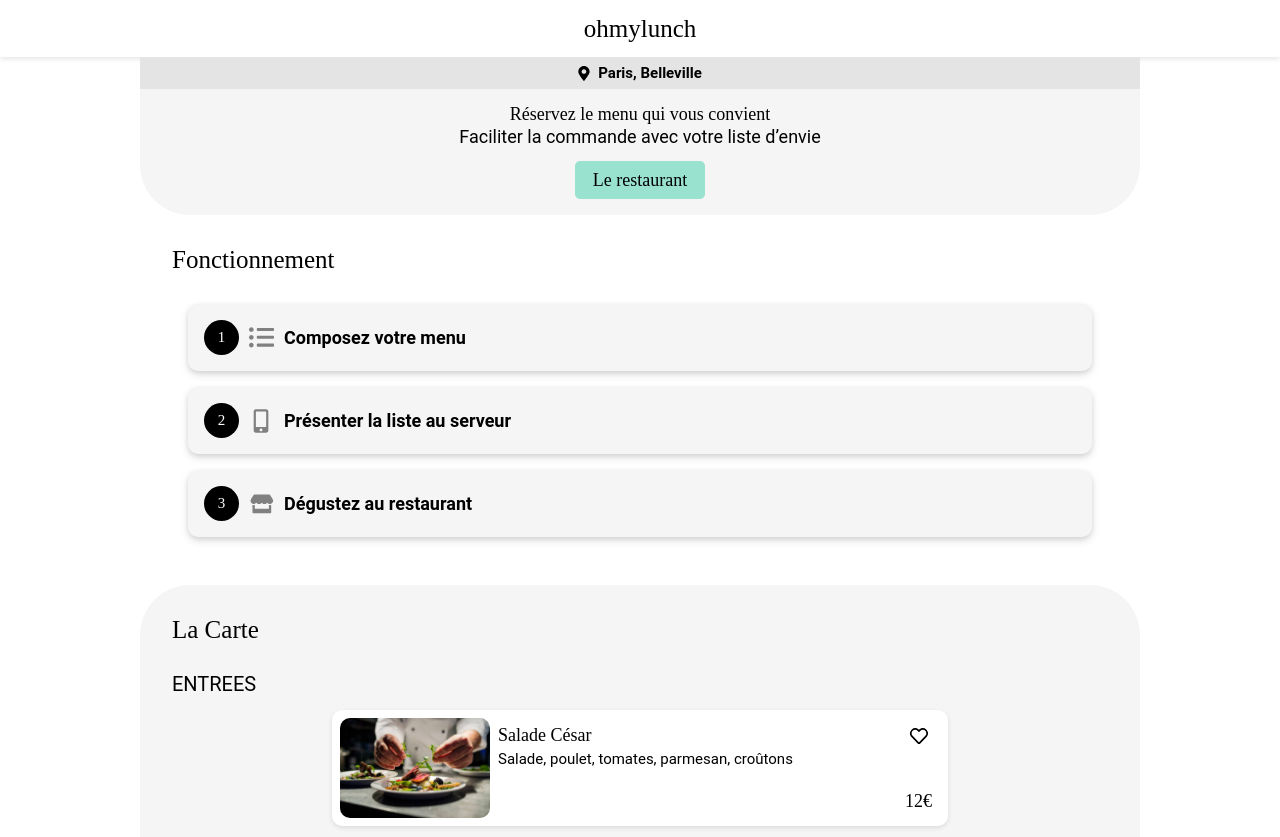
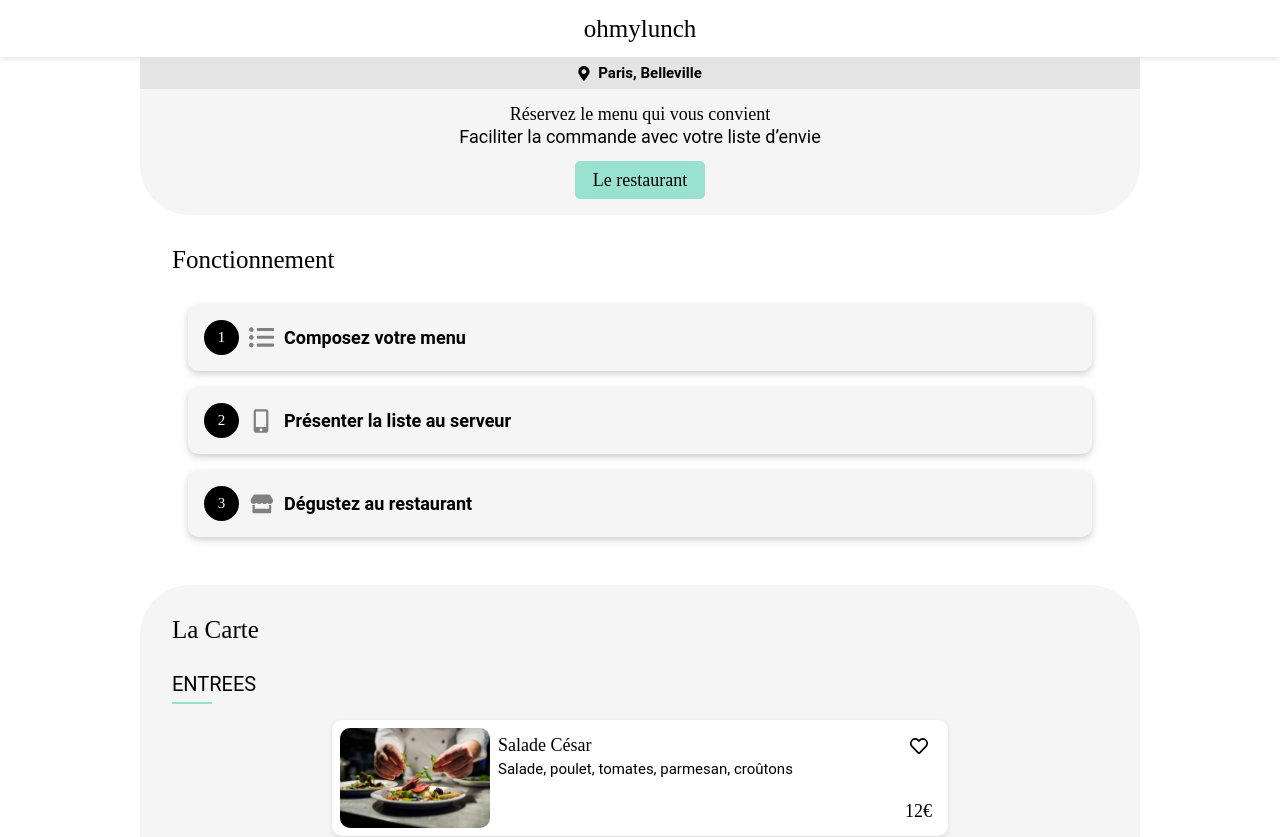
Before and after one commit to julien382/ohmylunch, a React (Vite) app: page / in a window 1280 px wide. Shown: the top 837 px of the page. Built offline with nearby package versions, Linux system fonts and the light colour scheme; a web font is replaced by a local one.

Commit message:
create laCarteTypePlatsBarre

```diff
--- a/src/components/LaCarte/LaCarte.jsx
+++ b/src/components/LaCarte/LaCarte.jsx
@@ -12,6 +12,8 @@ const LaCarte = () => {
             <h2 className='laCarteTitle'>La Carte</h2>
 
             <h3 className='laCarteTypePlats'>ENTREES</h3>
+
+            <span className='laCarteTypePlatsBarre'></span>
 
             <div className='laCarteCards'>
                 <div className='laCarteCard'>
--- a/src/components/LaCarte/LaCarte.scss
+++ b/src/components/LaCarte/LaCarte.scss
@@ -18,8 +18,15 @@
 
 .laCarteTypePlats {
     font-size: $secondary-font-size;
+    margin-bottom: 0.5rem;
+}
+
+.laCarteTypePlatsBarre {
+    width: 2.5rem;
+    height: 2px;
+    background-color: $primary-color;
     margin-bottom: 1rem;
-}
+  }
 
 .laCarteCards {
     display: flex;
```
Also changed, not shown: 5 other files (tests, documents, lock files or other folders).
